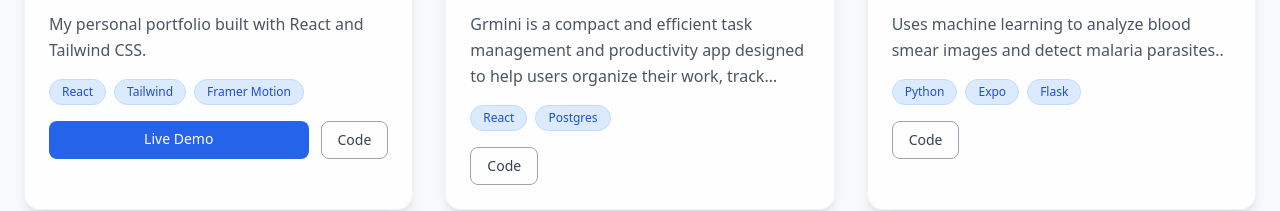
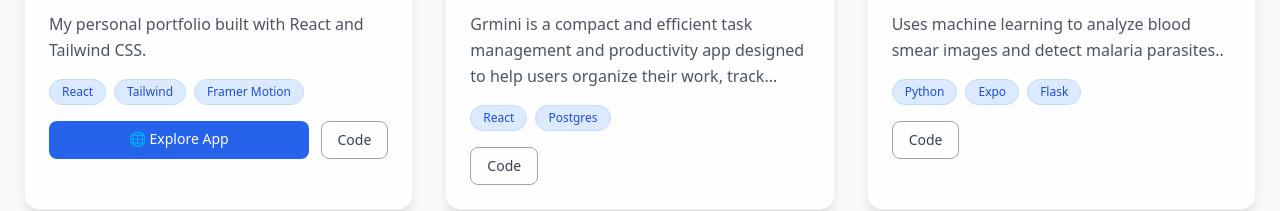
Before and after one commit to mugisha19/my-portfolio, a React (Create React App) app: page / in a window 1280 px wide. Shown: the part 3520-3731 px from the top of the page. Built offline with nearby package versions, Linux system fonts and the light colour scheme.

Commit message:
Update ProjectCard button text to enhance clarity

```diff
--- a/src/components/sections/Projects.js
+++ b/src/components/sections/Projects.js
@@ -249,7 +249,7 @@ function ProjectCard({ project, index, isHovered, onHover, onLeave }) {
               rel="noopener noreferrer"
               className="flex-1 bg-blue-600 hover:bg-blue-700 text-white px-4 py-2 rounded-lg text-sm font-medium hover:shadow-lg hover:shadow-blue-500/25 transition-all duration-300 text-center"
             >
-              Live Demo
+              🌐 Explore App
             </a>
           )}
 
```
